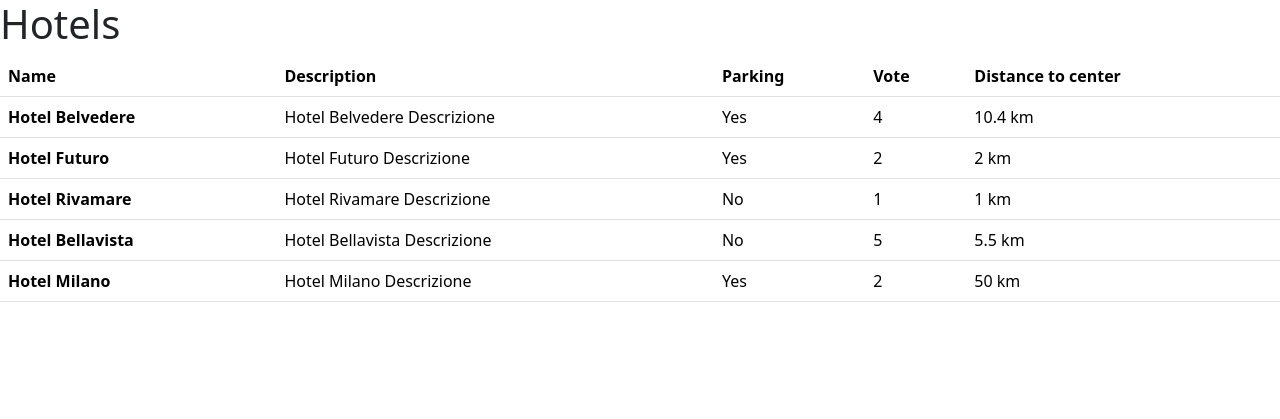
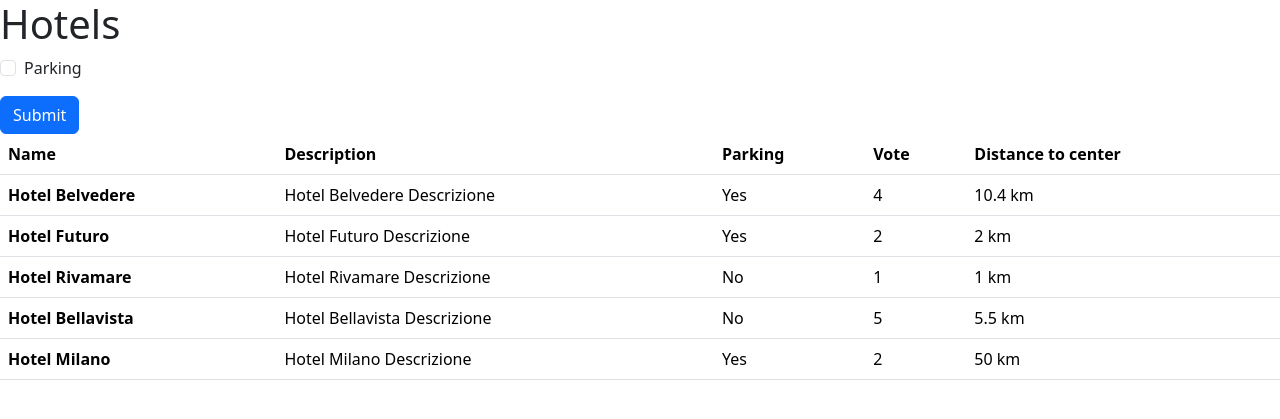
Before and after one commit to alessandroamormino/php-hotel, a PHP site: page / in a window 1280 px wide. Shown: the top 419 px of the page. Run offline with PHP 8.4, Linux system fonts and the light colour scheme.

Commit message:
feat: add Form section

```diff
--- a/index.php
+++ b/index.php
@@ -39,6 +39,8 @@ $hotels = [
   ],
 
 ];
+// Check if checkbox is selected
+$isParkingChecked = isset($_GET['parking']) ? true : false;
 
 ?>
 <!DOCTYPE html>
@@ -56,6 +58,14 @@ $hotels = [
 
 <body>
   <h1>Hotels</h1>
+  <!-- Form -->
+  <form action="index.php" method='GET'>
+    <div class="mb-3 form-check">
+      <input type="checkbox" class="form-check-input" id="parking" name="parking">
+      <label class="form-check-label" for="parking">Parking</label>
+    </div>
+    <button type="submit" class="btn btn-primary">Submit</button>
+  </form>
   <!-- Bootstrap Table -->
   <table class="table table-hover">
     <thead>
```
